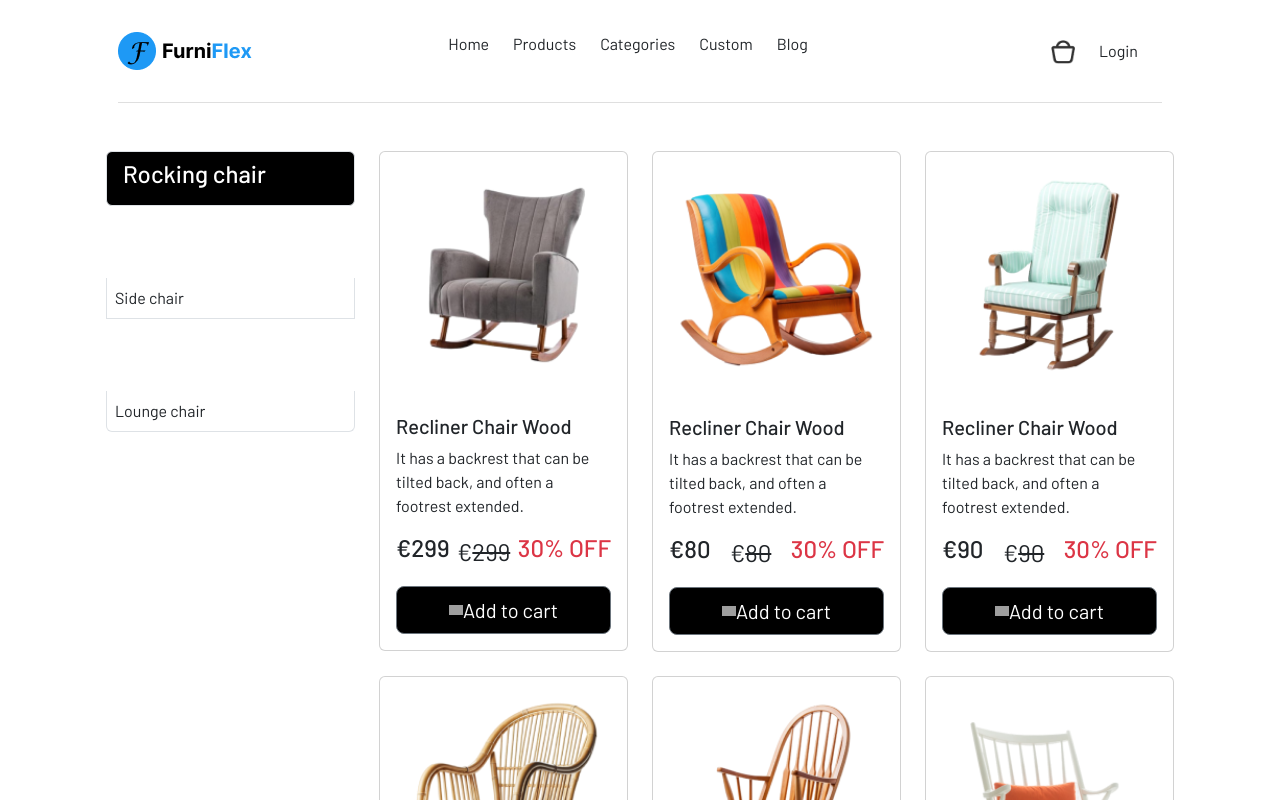
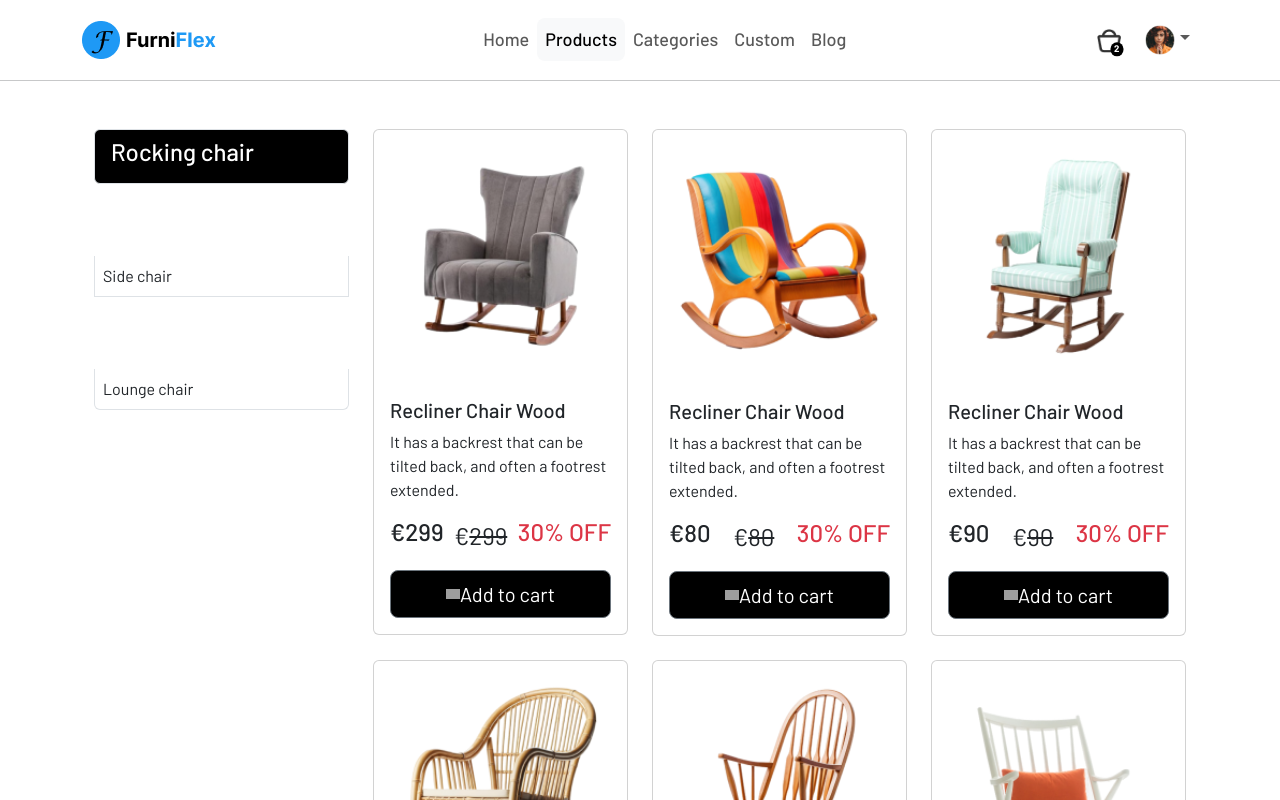
Before and after one commit to Md-Hazrat/furniflex-ecommerce-webapp, a Next.js app: page / in a window 1280 px wide. Shown: the top 800 px of the page. Built offline with nearby package versions, Linux system fonts and the light colour scheme; grey boxes are pictures that could not be loaded.

Commit message:
header refactored

```diff
--- a/src/app/(front)/layout.tsx
+++ b/src/app/(front)/layout.tsx
@@ -7,9 +7,11 @@ export default function FrontLayout({
   children: React.ReactNode;
 }>) {
   return (
-    <main className="flex-grow container mx-auto px-4">
+    <main>
       <Header />
+      <div className="container">
       {children}
+      </div>
       <Footer />
     </main>
   );
--- a/src/app/globals.css
+++ b/src/app/globals.css
@@ -1,3 +1,19 @@
 .cursor-pointer {
   cursor: pointer;
 }
+
+.nav-link {
+  font-size: 18px !important;
+  font-weight: 500 !important;
+}
+
+.hr-color {
+   color: "#7d89e4"
+}
+
+/* Add this to your global CSS file or in a <style> tag in your component */
+.navbar-nav .dropdown-menu {
+  max-width: 200px;
+  white-space: nowrap;
+  overflow: hidden;
+}
--- a/src/components/footer/footer.tsx
+++ b/src/components/footer/footer.tsx
@@ -42,9 +42,9 @@ const Footer = () => {
             <p className="cursor-pointer mb-2 opacity-75">Special Cases</p>
           </Col>
         </Row>
-       <div className="mb-4">
-       <hr style={{ color: "#7d89e4" }} />
-       </div>
+        <div className="mb-4">
+          <hr className="hr-color" />
+        </div>
         <Row>
           <Col className="d-flex" md={3}>
             <Image
--- a/src/components/header/header.tsx
+++ b/src/components/header/header.tsx
@@ -1,51 +1,93 @@
 "use client";
-import React from "react";
+import React, { useState } from "react";
 import Image from "next/image";
-import { Col, Row } from "react-bootstrap";
-import Navbar from "react-bootstrap/Navbar";
+import { Navbar, Nav, Container, NavDropdown } from "react-bootstrap";
+import Link from "next/link";
 
 const Header = () => {
+  const [isLoggedIn, setIsLoggedIn] = useState<boolean>(true);
+
   return (
-    <div className="container p-4">
-      <Navbar>
-        <Row className="w-100">
-          <Col
-            className="d-flex gap-2 align-items-center justify-content-start"
-            md={3}
-          >
+    <div className="mb-5">
+      <Navbar expand="lg" className="py-3 container">
+        <Container>
+          <Navbar.Brand>
+            <Link href={"/"}>
               <Image
-              className="cursor-pointer me-2"
+                className="cursor-pointer"
                 alt="logo"
                 src="/images/logo.png"
                 width={134}
                 height={38}
               />
-          </Col>
+            </Link>
+          </Navbar.Brand>
 
-          <Col className="d-flex justify-content-center gap-4" md={6}>
-            <p className="cursor-pointer mb-0">Home</p>
-            <p className="cursor-pointer mb-0">Products</p>
-            <p className="cursor-pointer mb-0">Categories</p>
-            <p className="cursor-pointer mb-0">Custom</p>
-            <p className="cursor-pointer mb-0">Blog</p>
-          </Col>
+          <Navbar.Toggle aria-controls="basic-navbar-nav" />
+          <Navbar.Collapse id="basic-navbar-nav">
+            <Nav className="mx-auto">
+              <Nav.Link href="#">Home</Nav.Link>
+              <Nav.Link href="#" active className="bg-light rounded-3">
+                Products
+              </Nav.Link>
+              <Nav.Link href="#">Categories</Nav.Link>
+              <Nav.Link href="#">Custom</Nav.Link>
+              <Nav.Link href="#">Blog</Nav.Link>
+            </Nav>
 
-          <Col
-            className="d-flex justify-content-end gap-4 align-items-center"
-            md={3}
+            <Nav className="ml-auto d-flex align-items-center">
+              <Nav.Item className="position-relative d-inline-block">
+                <Link href={"/cart"}>
+                  <Image
+                    src="/images/cart.png"
+                    alt="cart icon"
+                    height={24}
+                    width={24}
+                    className="cursor-pointer"
+                  />
+                  <div
+                    className="position-absolute translate-middle badge rounded-pill bg-black text-white"
+                    style={{
+                      fontSize: "0.6rem",
+                      padding: "0.2em 0.4em",
+                      top: "1.4rem",
+                      left: "1.2rem",
+                    }}
                   >
-            <div className="position-relative d-inline-block">
-              <Image src={"/images/cart.png"} alt="cart icon" height={24} width={24} />
-              {/* <div>2</div> */}
+                    2
                   </div>
+                </Link>
+              </Nav.Item>
 
-            <p className="cursor-pointer mb-0">Login</p>
-          </Col>
-        </Row>
+              {isLoggedIn ? (
+                <NavDropdown
+                  title={
+                    <Image
+                      src="/images/avatar.png"
+                      alt="avatar"
+                      height={30}
+                      width={30}
+                      className="rounded-circle cursor-pointer"
+                    />
+                  }
+                  id="user-dropdown"
+                  className="ms-3"
+                  align="end" // Aligns the dropdown to the right
+                >
+                  <NavDropdown.Item onClick={() => console.log("Logout")}>
+                    Logout
+                  </NavDropdown.Item>
+                </NavDropdown>
+              ) : (
+                <Nav.Link href="/login" className="ms-3">
+                  Login
+                </Nav.Link>
+              )}
+            </Nav>
+          </Navbar.Collapse>
+        </Container>
       </Navbar>
-      <div>
-        <hr className="my-4" style={{ color: "gray" }} />
-      </div>
+      <hr className="m-0 hr-color" />
     </div>
   );
 };
```
Also changed, not shown: public/images/avatar.png (added). Lines whose indentation alone changed are shown as unchanged.
